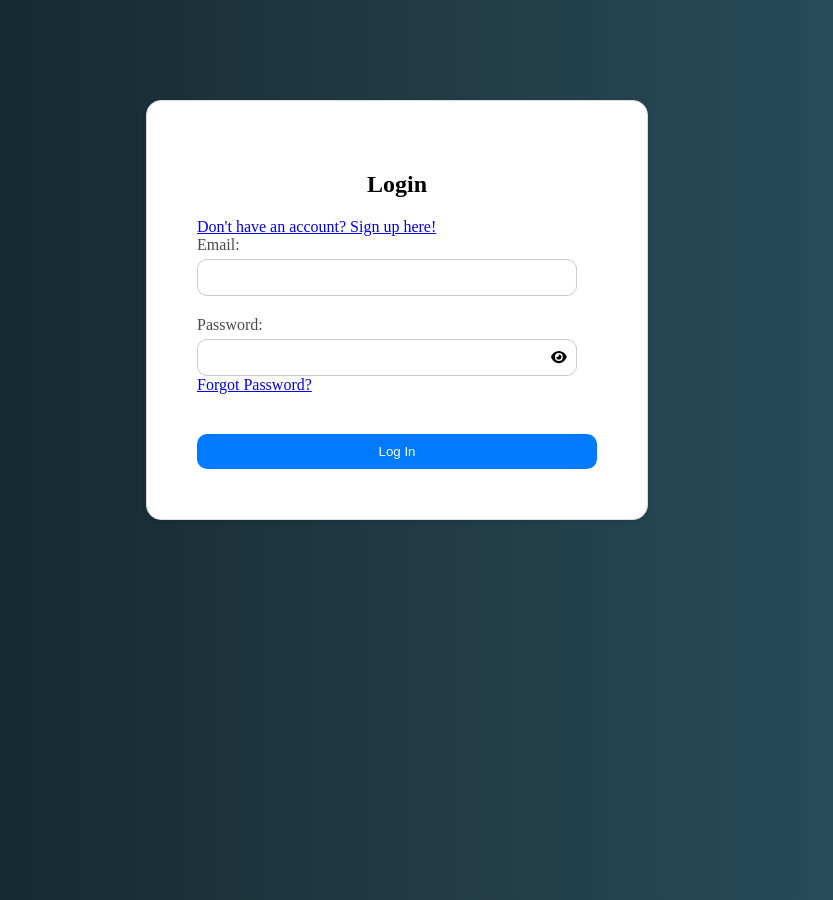
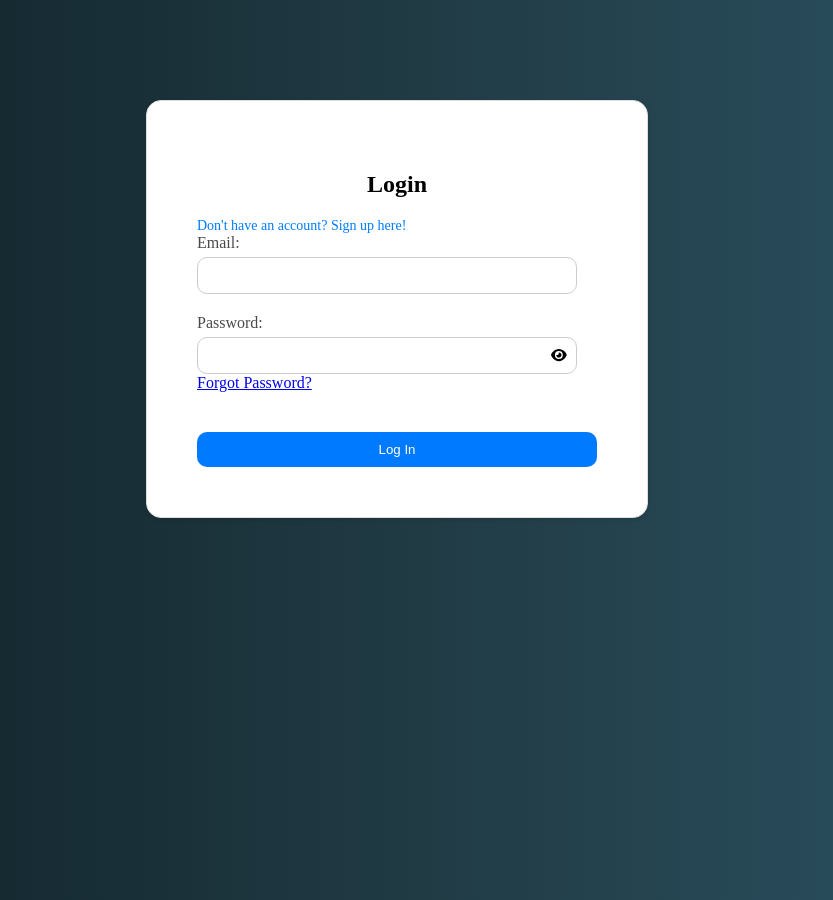
Before and after one commit to Hashim34643/StreamFlow-frontend, a React (Vite) app in the folder StreamFlow/: page /login in a window 1280 px wide. Shown: the whole page, without its empty margins (243-1076 px from the left). Built offline with nearby package versions, Linux system fonts and the light colour scheme.

Commit message:
styled login form

```diff
--- a/StreamFlow/src/components/Login.jsx
+++ b/StreamFlow/src/components/Login.jsx
@@ -50,7 +50,7 @@ const LoginForm = () => {
             <form onSubmit={handleSubmit} className="login-form">
                 <h2>Login</h2>
                 {errorMessage && <p className="error-message">{errorMessage}</p>}
-                <Link to="/sign-up">Don't have an account? Sign up here!</Link>
+                <Link to="/sign-up" className="sign-up-link">Don't have an account? Sign up here!</Link>
                 <div className="form-group">
                     <label htmlFor="email">Email:</label>
                     <input
--- a/StreamFlow/src/styles/Login.css
+++ b/StreamFlow/src/styles/Login.css
@@ -75,3 +75,15 @@ html, body {
   .success-message {
     color: green;
   }
+
+  .sign-up-link {
+    display: block;
+    margin-top: 10px;
+    color: #007bff;
+    text-decoration: none;
+    font-size: 14px;
+}
+
+.sign-up-link:hover {
+    text-decoration: underline;
+}
```
